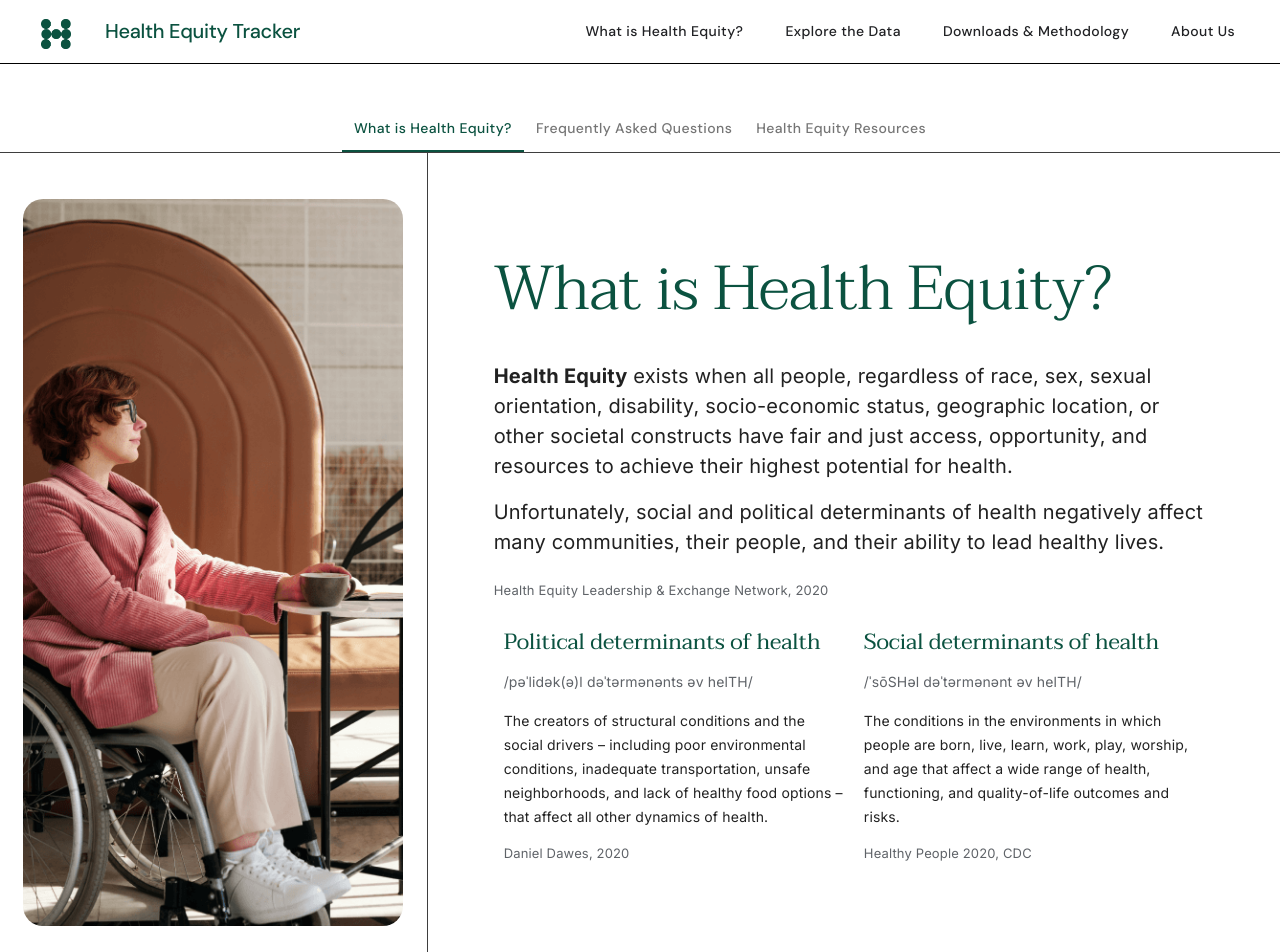
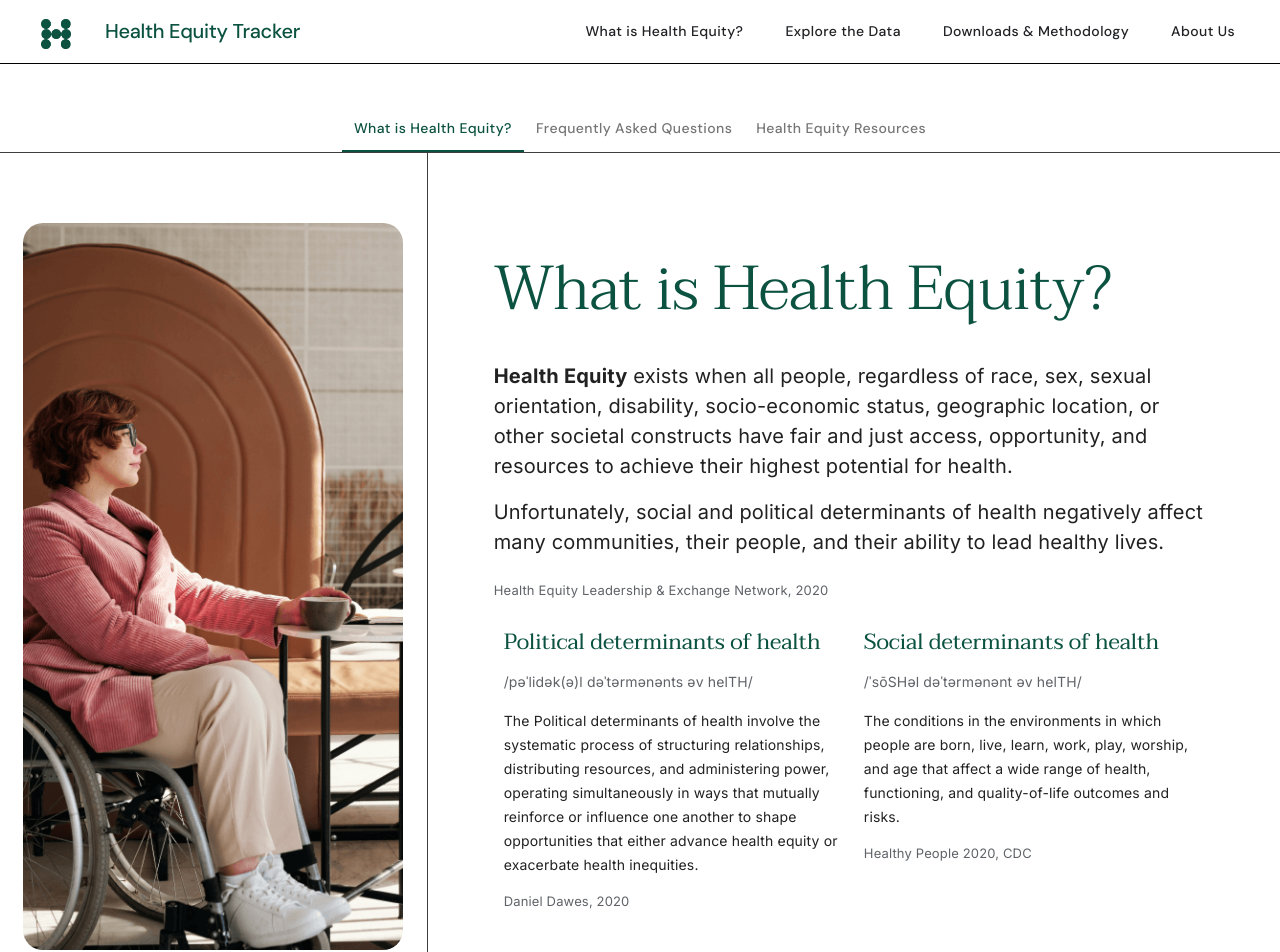
Before and after one commit to ebuddenberg/health-equity-tracker, a React (Create React App) app in the folder frontend/: page /whatishealthequity in a window 1280 px wide. Shown: the top 952 px of the page. Built offline with nearby package versions, Linux system fonts and the light colour scheme.

Commit message:
updates political definition per mahia and christian (#1132)

```diff
--- a/frontend/src/pages/WhatIsHealthEquity/EquityTab.tsx
+++ b/frontend/src/pages/WhatIsHealthEquity/EquityTab.tsx
@@ -151,10 +151,12 @@ function EquityTab() {
                   /pəˈlidək(ə)l dəˈtərmənənts əv helTH/
                 </p>
                 <p className={styles.DefinitionText}>
-                  The creators of structural conditions and the social drivers –
-                  including poor environmental conditions, inadequate
-                  transportation, unsafe neighborhoods, and lack of healthy food
-                  options – that affect all other dynamics of health.
+                  The Political determinants of health involve the systematic
+                  process of structuring relationships, distributing resources,
+                  and administering power, operating simultaneously in ways that
+                  mutually reinforce or influence one another to shape
+                  opportunities that either advance health equity or exacerbate
+                  health inequities.
                 </p>
                 <span className={styles.DefinitionSourceSpan}>
                   Daniel Dawes, 2020
```
